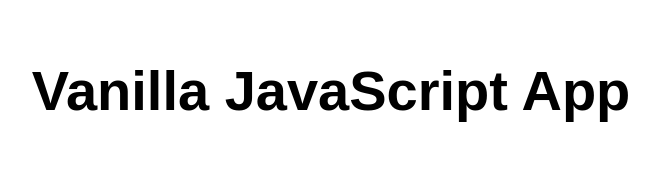
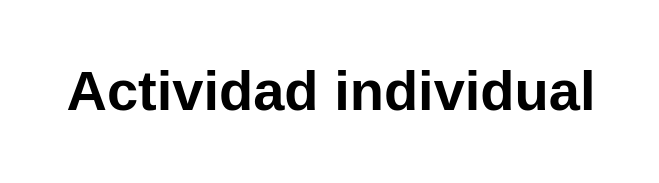
Before and after one commit to Lunaosorio/Holiiii, a website: page src/index.html in a window 1280 px wide. Shown: the whole page, without its empty margins (309-968 px from the left). Drawn offline with Linux system fonts and the light colour scheme.

Commit message:
Cambio de titulo

```diff
--- a/src/index.html
+++ b/src/index.html
@@ -5,12 +5,12 @@
   <meta charset="UTF-8">
   <meta name="viewport" content="width=device-width, initial-scale=1.0">
   <link rel="stylesheet" href="styles.css">
-  <title>Vanilla JavaScript App</title>
+  <title>Luna Osorio</title>
 </head>
 
 <body>
   <main>
-    <h1>Vanilla JavaScript App</h1>
+    <h1>Actividad individual</h1>
   </main>
 </body>
 
```
